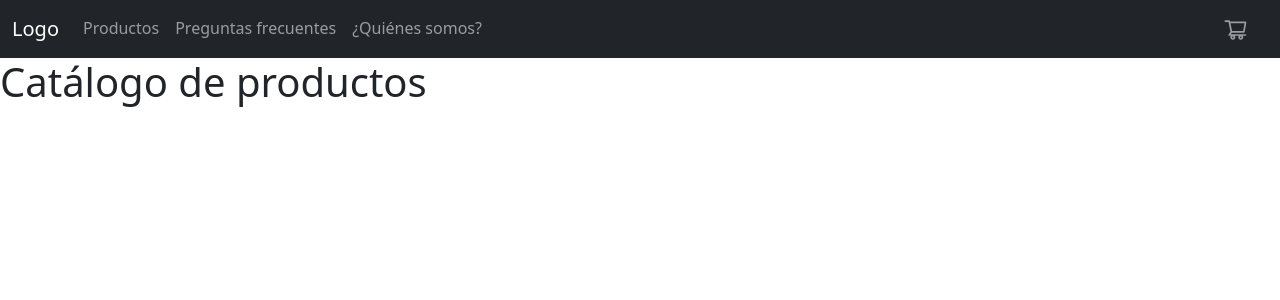
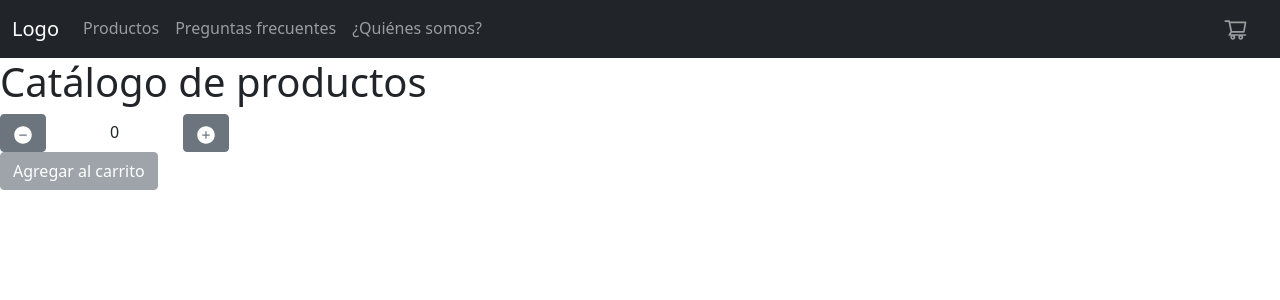
Before and after one commit to JFGC1292/cartgarciacarchio, a React (Create React App) app: page / in a window 1280 px wide. Shown: the top 300 px of the page. Built offline with nearby package versions, Linux system fonts and the light colour scheme.

Commit message:
ItemCount

```diff
--- a/src/App.js
+++ b/src/App.js
@@ -1,12 +1,19 @@
 import React from 'react';
 import { NavBar } from "./components/NavBar/NavBar.js"
 import { ItemListContainer } from './components/ItemListContainer/ItemListContainer.js'
+import { ItemCount } from './components/ItemCount/ItemCount.js';
 
 function App() {
+
+  const onAddHandler = () => {
+    alert("Producto agregado al carrito")
+  }
+
   return (
     <>
       <NavBar />
       <ItemListContainer />
+      <ItemCount stock={10} initial={0} onAdd={onAddHandler} />
     </>
   );
 }
--- /dev/null
+++ b/src/components/ItemCount/ItemCount.css
@@ -0,0 +1,4 @@
+#itemCount {
+    display: inline;
+    margin: 1rem 4rem;
+}
--- /dev/null
+++ b/src/components/ItemCount/ItemCount.js
@@ -0,0 +1,40 @@
+import React, { useState } from 'react'
+import { Button } from 'reactstrap'
+import './ItemCount.css'
+import { AiFillMinusCircle } from "react-icons/ai"
+import { AiFillPlusCircle } from "react-icons/ai"
+
+export const ItemCount = ({ stock, initial, onAdd }) => {
+
+    const [itemInitial, setItemInitial] = useState(initial)
+
+    const addItemHandler = () => {
+        if (itemInitial < stock) {
+            setItemInitial(prevState => (prevState + 1))
+        }
+    }
+
+    const removeItemHandler = () => {
+        if (itemInitial > initial) {
+            setItemInitial(prevState => (prevState - 1))
+        }
+    }
+
+    return (
+        <>
+            <div>
+                <Button onClick={removeItemHandler}>
+                    <AiFillMinusCircle size={20} />
+                </Button>
+                <p id="itemCount">{itemInitial}</p>
+                <Button onClick={addItemHandler}>
+                    <AiFillPlusCircle size={20} />
+                </Button>
+            </div>
+            <Button disabled={itemInitial === 0 ? true : false} onClick={onAdd}>
+                Agregar al carrito
+            </Button>
+
+        </>
+    )
+}
```
Also changed, not shown: src/components/AddItem/AddItem.js (added, +18 -0 lines), src/components/AddRemoveItem/AddRemoveItem.js (added, +15 -0 lines), src/components/RemoveItem/RemoveItem.js (added, +20 -0 lines).
